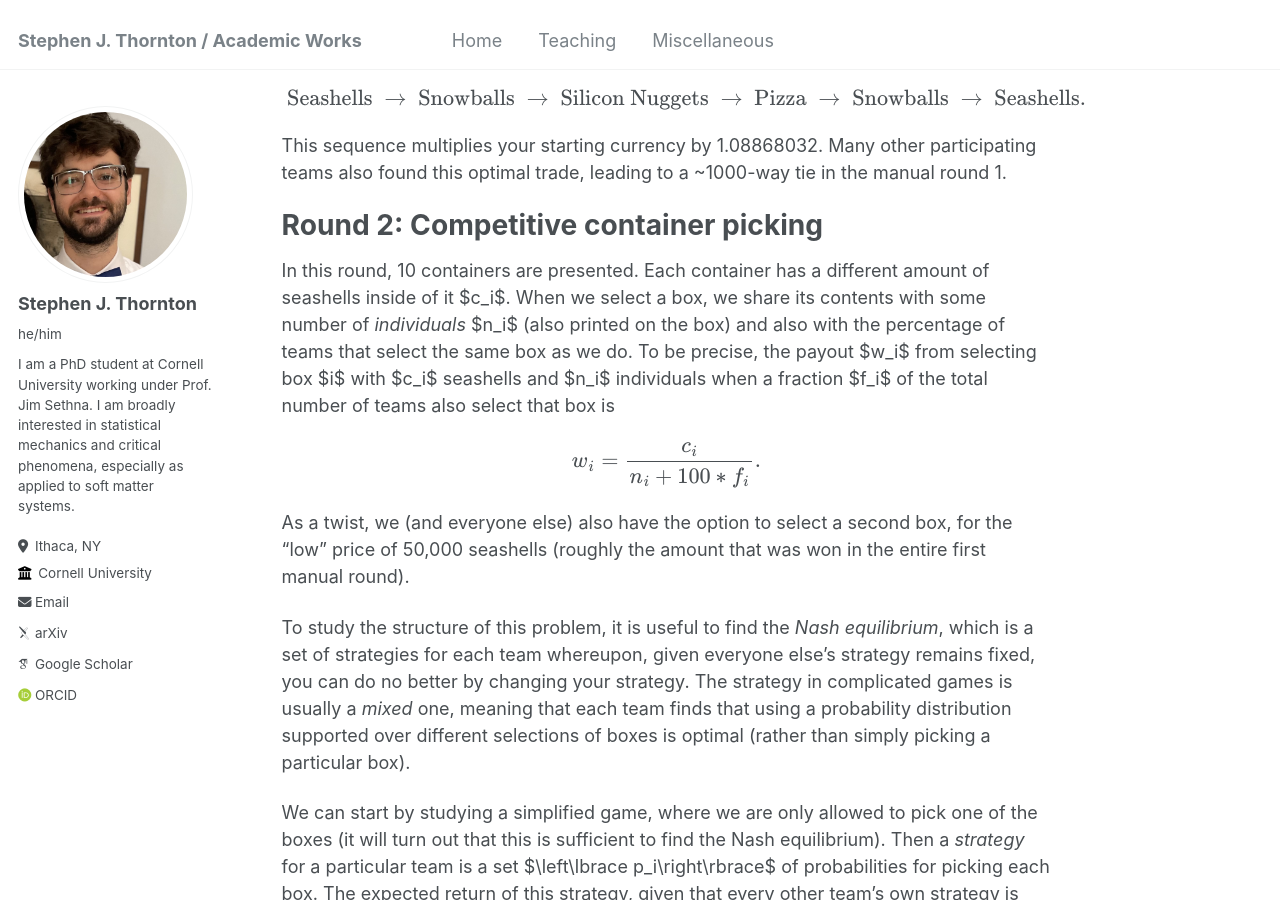
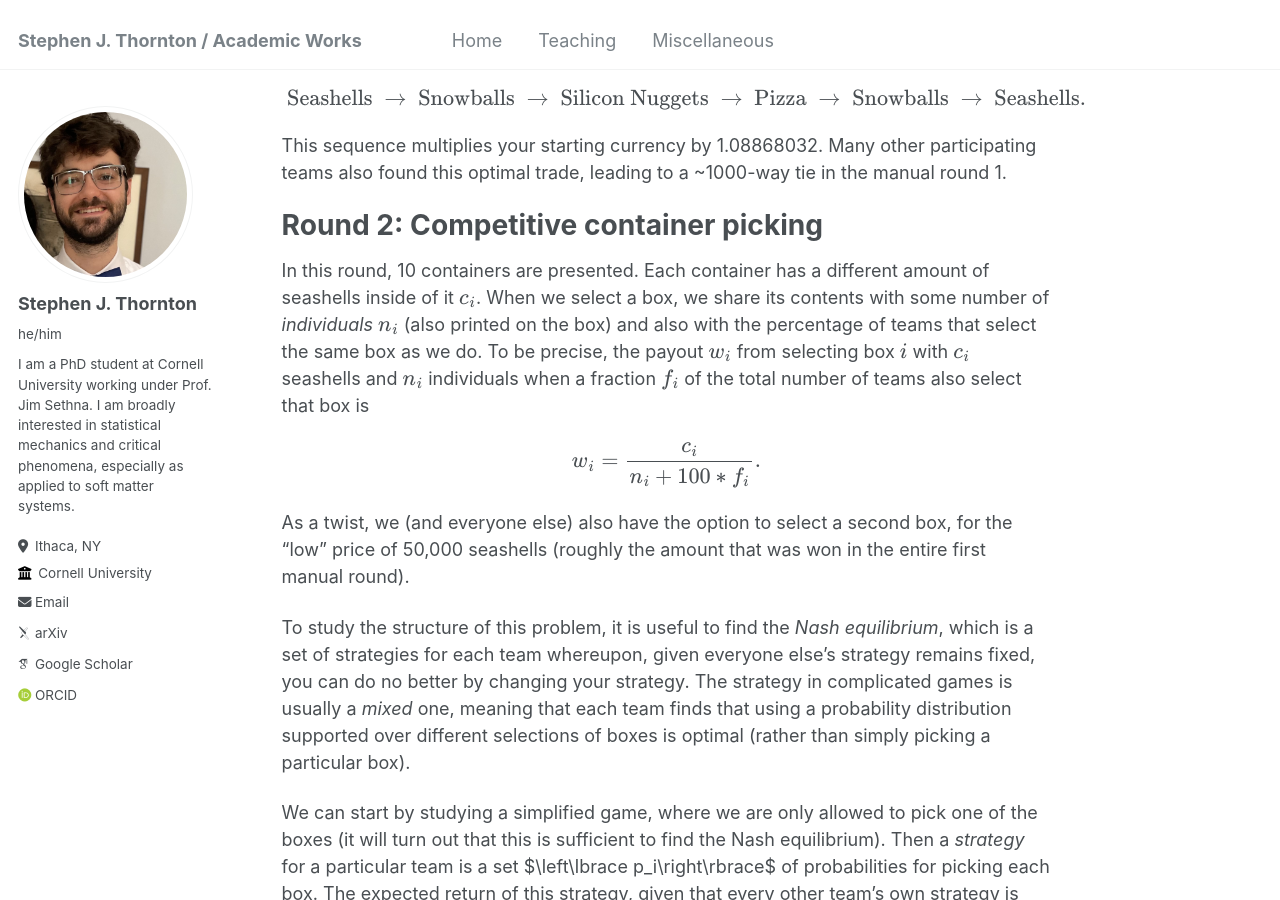
Before and after one commit to stephen-thornton/stephen-thornton.github.io, a Jekyll site: the page built from _miscellaneous/Prosperity.md, in a window 1280 px wide and 900 px high, scrolled down 1515 px. Built offline with Jekyll 4.4.1, drawn with Linux system fonts in a browser that asks for light colours; some web fonts are replaced.

```diff
--- a/_miscellaneous/Prosperity.md
+++ b/_miscellaneous/Prosperity.md
@@ -37,7 +37,7 @@ $$\textrm{     Seashells     } \rightarrow \textrm{     Snowballs     } \rightar
 This sequence multiplies your starting currency by 1.08868032. Many other participating teams also found this optimal trade, leading to a ~1000-way tie in the manual round 1.
 
 # Round 2: Competitive container picking
-In this round, 10 containers are presented. Each container has a different amount of seashells inside of it $c_i$. When we select a box, we share its contents with some number of *individuals* $n_i$ (also printed on the box) and also with the percentage of teams that select the same box as we do. To be precise, the payout $w_i$ from selecting box $i$ with $c_i$ seashells and $n_i$ individuals when a fraction $f_i$ of the total number of teams also select that box is
+In this round, 10 containers are presented. Each container has a different amount of seashells inside of it \\( c_i \\). When we select a box, we share its contents with some number of *individuals* \\( n_i \\) (also printed on the box) and also with the percentage of teams that select the same box as we do. To be precise, the payout \\( w_i \\) from selecting box \\( i \\) with \\( c_i \\) seashells and \\( n_i \\) individuals when a fraction \\( f_i \\) of the total number of teams also select that box is
 
 $$w_i = \frac{c_i}{n_i+100*f_i}.$$
 
```
